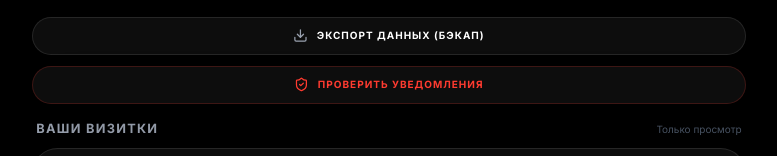
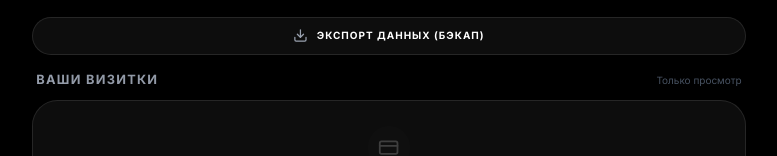
Before and after one commit to Kristine79/Applqrcodegoai, a Next.js app: page /cabinet in a window 1280 px wide. Shown: the part 254-410 px from the top of the page, without its empty margins (251-1028 px from the left). Built offline with nearby package versions, Linux system fonts and the light colour scheme.

Commit message:
refactor: Update links and remove unused notification feature
Replaced email links with a QR code service link and removed the test notification functionality. This streamlines the UI and focuses on the core QR code functionality.

```diff
--- a/app/cabinet/page.tsx
+++ b/app/cabinet/page.tsx
@@ -66,36 +66,6 @@ export default function CabinetPage() {
     // ... logic removed ...
   };
 
-  const testNotification = async () => {
-    try {
-      const res = await fetch('/api/notify', {
-        method: 'POST',
-        headers: { 'Content-Type': 'application/json' },
-        body: JSON.stringify({
-          message: '🔔 <b>Тестовое уведомление!</b>\n\nВаш бот успешно подключен к приложению CarQR.'
-        }),
-      });
-
-      const text = await res.text();
-      let data;
-      try {
-        data = text ? JSON.parse(text) : {};
-      } catch (e) {
-        console.error('Failed to parse notify response:', text.slice(0, 100));
-        data = { error: 'Invalid server response' };
-      }
-
-      if (res.ok && data.success) {
-        alert('Тестовое уведомление отправлено! Проверьте свой Telegram.');
-      } else {
-        alert(`Ошибка: ${data.error || 'Неизвестная ошибка'}`);
-      }
-    } catch (err) {
-      alert('Ошибка при отправке уведомления. Проверьте консоль.');
-      console.error(err);
-    }
-  };
-
   if (!mounted) return null;
 
   return (
@@ -160,13 +130,6 @@ export default function CabinetPage() {
           >
             <Download className="w-3.5 h-3.5 text-gray-400" />
             Экспорт данных (бэкап)
-          </button>
-          <button
-            onClick={testNotification}
-            className="w-full glass-panel p-2.5 flex items-center justify-center gap-2 text-[10px] font-bold uppercase tracking-widest hover:bg-apple-red/10 transition-all text-apple-red border border-apple-red/20"
-          >
-            <ShieldCheck className="w-3.5 h-3.5" />
-            Проверить уведомления
           </button>
         </div>
 
--- a/app/card/[id]/page.tsx
+++ b/app/card/[id]/page.tsx
@@ -376,16 +376,16 @@ export default function PublicCardView() {
 
       <footer className="mt-8 mb-6 text-center space-y-5 px-5">
         <div className="flex flex-col items-center gap-3">
-          <p className="text-[10px] font-bold text-gray-500 uppercase tracking-[0.3em]">Разработка и поддержка</p>
+          <p className="text-[10px] font-bold text-gray-500 uppercase tracking-[0.3em]">Закажи qr код бесплатно</p>
           <div className="flex items-center justify-center">
             <a
-              href="mailto:info@premiumwebsite.ru"
+              href="https://carqr-free.vercel.app"
               className="group flex flex-col items-center gap-1"
             >
               <div className="w-8 h-8 rounded-xl bg-white/5 flex items-center justify-center border border-white/10 group-hover:bg-apple-red/20 group-hover:border-apple-red/30 transition-all">
-                <Mail className="w-3.5 h-3.5 text-gray-400 group-hover:text-apple-red" />
+                <QrCode className="w-3.5 h-3.5 text-gray-400 group-hover:text-apple-red" />
               </div>
-              <span className="text-[10px] font-bold text-gray-500 group-hover:text-gray-400 transition-colors">Email</span>
+              <span className="text-[10px] font-bold text-gray-500 group-hover:text-gray-400 transition-colors">Перейти</span>
             </a>
           </div>
         </div>
--- a/app/page.tsx
+++ b/app/page.tsx
@@ -985,14 +985,14 @@ export default function Home() {
 
         <footer className="mt-16 mb-8 text-center space-y-8 relative z-10">
           <div className="flex flex-col items-center gap-6">
-            <p className="text-xs font-bold text-white/30 uppercase tracking-[0.3em]">Разработка и поддержка</p>
+            <p className="text-xs font-bold text-white/30 uppercase tracking-[0.3em]">Закажи qr код бесплатно</p>
             <div className="flex flex-col items-center gap-4">
               <a
-                href="mailto:info@premiumwebsite.ru"
+                href="https://carqr-free.vercel.app"
                 className="flex items-center gap-2 text-xs font-bold text-white/60 hover:text-apple-red transition-colors"
               >
-                <Mail className="w-4 h-4" />
-                Email
+                <QrCode className="w-4 h-4" />
+                Перейти
               </a>
             </div>
           </div>
```
